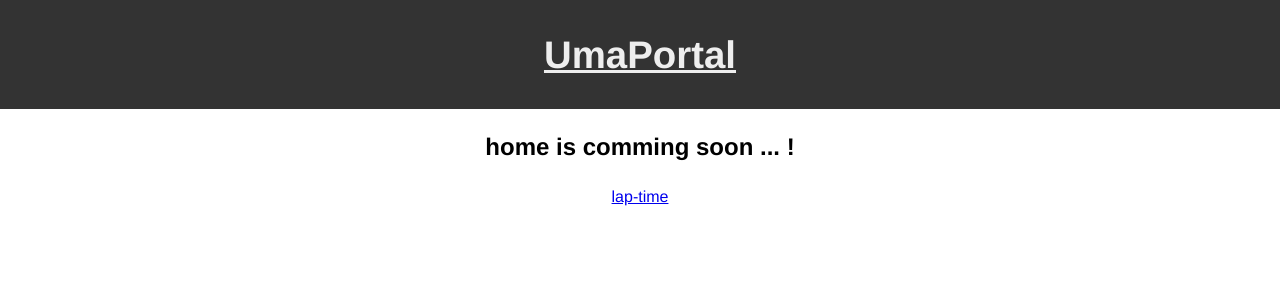
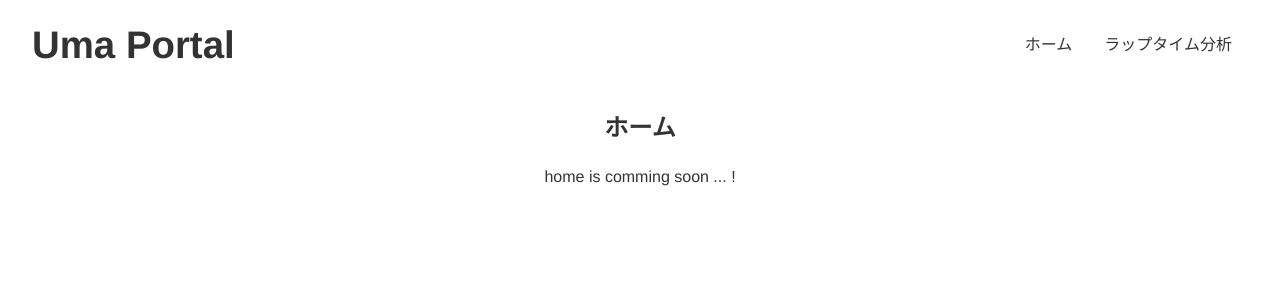
Before and after one commit to DreamChaserBengal/UmaPortal.Front, an Angular app: page /home in a window 1280 px wide. Shown: the top 300 px of the page. Built offline with nearby package versions, Linux system fonts and the light colour scheme.

Commit message:
header foundation

```diff
--- a/src/app/app.component.css
+++ b/src/app/app.component.css
@@ -1,11 +1,27 @@
 .header {
-    background-color: #333;
-    color: #eee;
-    padding: 1.6rem 0;
+    display: flex;
+    justify-content: space-between;
+    padding: 1rem 0;
 }
 
-.header a {
-    color: #eee;
+.title {
+    display: inline-block;
+    margin: 0 2rem;
     font-size: 2.4rem;
     font-weight: bold;
+    cursor: pointer;
 }
+
+.menu {
+    display: flex;
+    align-items: center;
+    margin: 0 2rem;
+    list-style: none;
+}
+.menu-item {
+    padding: 0 1rem;
+    cursor: pointer;
+}
+.menu-item:hover {
+    color: #999999;
+}
--- a/src/app/app.component.html
+++ b/src/app/app.component.html
@@ -1,4 +1,8 @@
 <div class="header">
-    <a href="/home">UmaPortal</a>
+    <sapn class="title" routerLink="/home">Uma Portal</sapn>
+    <ul class="menu">
+        <li class="menu-item" routerLink="/home">ホーム</li>
+        <li class="menu-item" routerLink="/lap-time">ラップタイム分析</li>
+    </ul>
 </div>
 <router-outlet></router-outlet>
--- a/src/app/components/home/home.component.html
+++ b/src/app/components/home/home.component.html
@@ -1,2 +1,4 @@
-<h2>home is comming soon ... !</h2>
-<a routerLink="/lap-time">lap-time</a>
+<div>
+    <h2>ホーム</h2>
+    <p>home is comming soon ... !</p>
+</div>
--- a/src/styles.css
+++ b/src/styles.css
@@ -5,4 +5,5 @@ html {
     font-family: "Helvetica Neue", "Helvetica", "Hiragino Sans", "Hiragino Kaku Gothic ProN", "Arial", "Yu Gothic", "Meiryo", sans-serif;
     margin: 0 auto;
     text-align: center;
+    color: #333333;
 }
```
